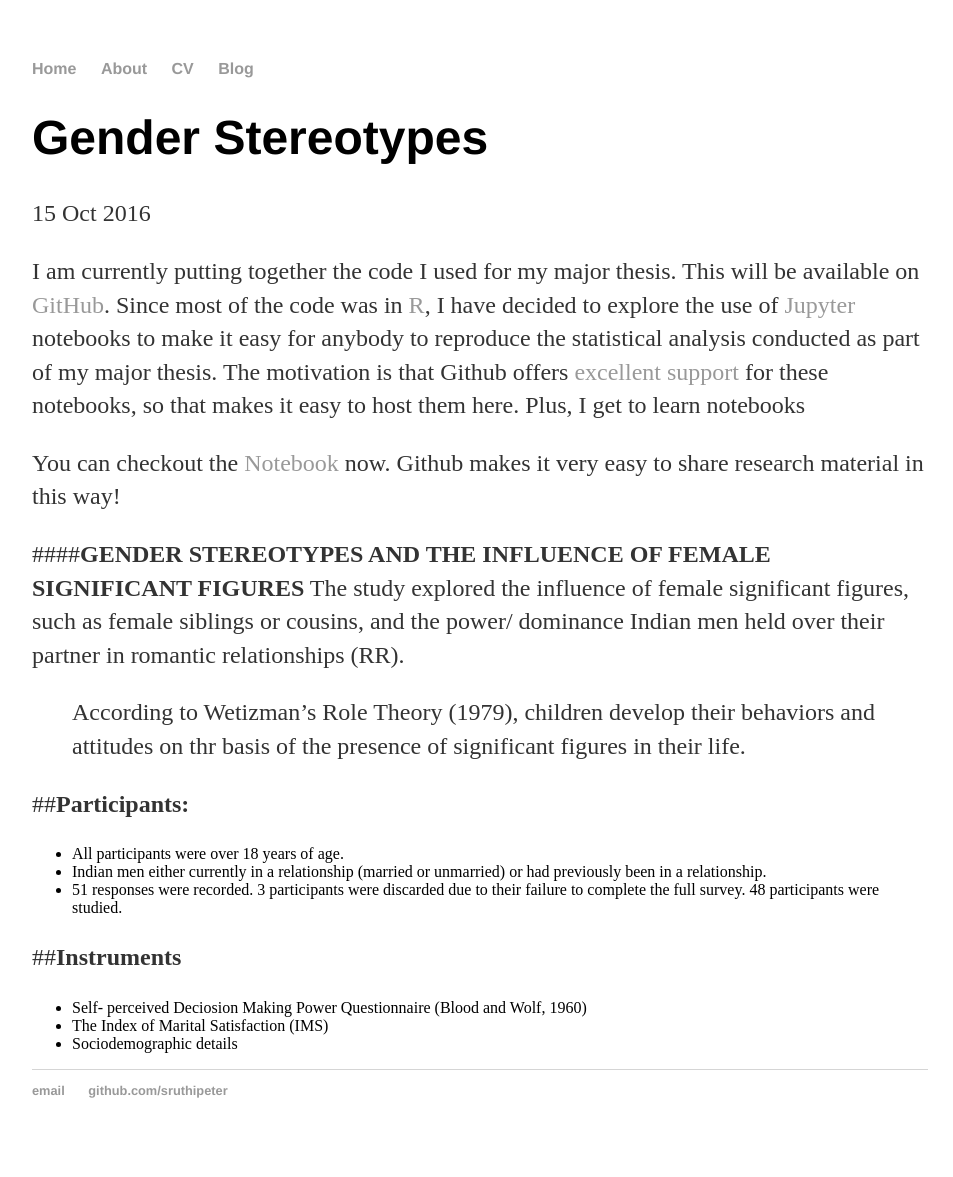
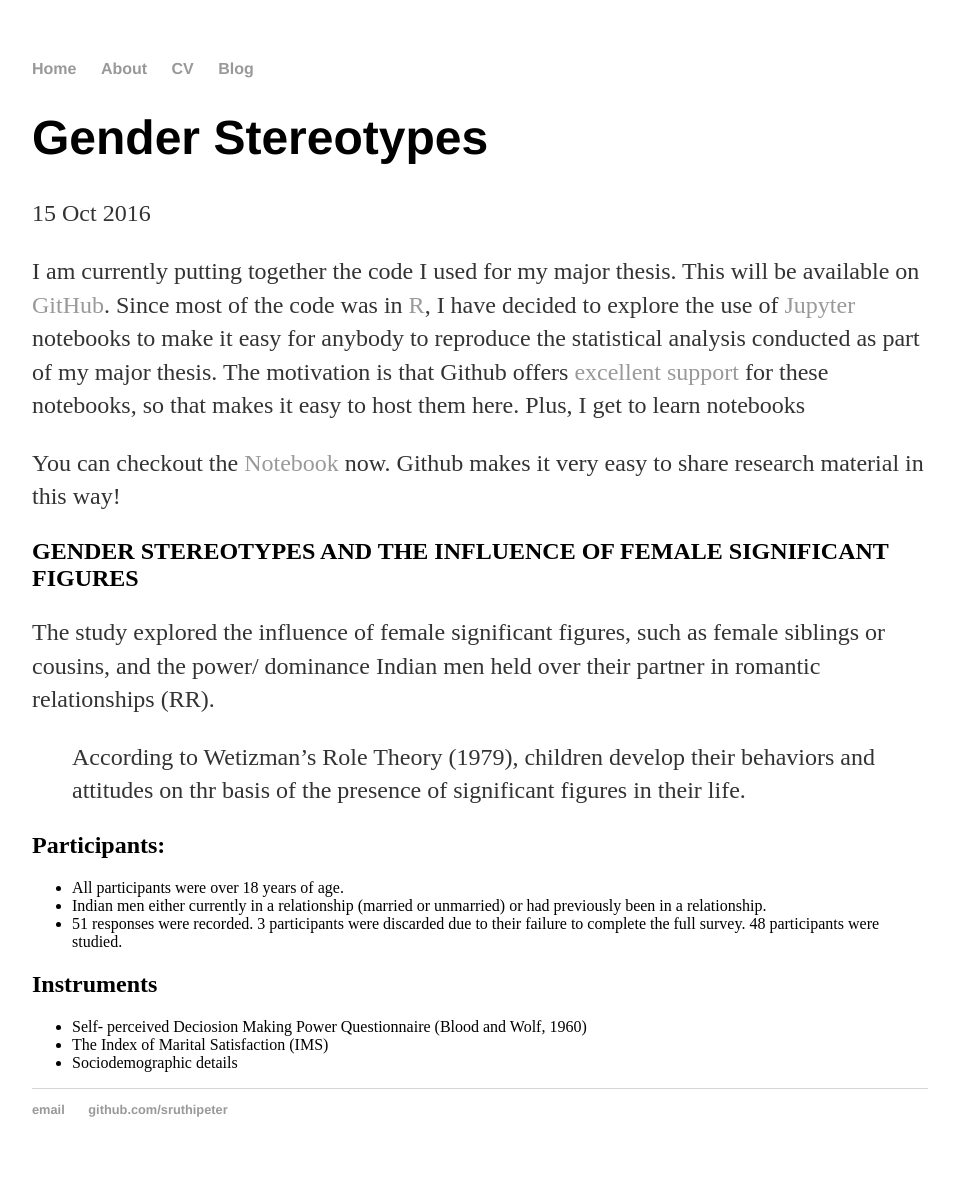
Before and after one commit to sruthipeter/sruthipeter.github.io, a Jekyll site: the page built from _posts/2016-10-16-gender-sterotypes.md, in a window 1280 px wide. Shown: the whole page, without its empty margins (160-1113 px from the left). Built offline with Jekyll 4.4.1, drawn with Linux system fonts in a browser that asks for light colours.

```diff
--- a/_posts/2016-10-16-gender-sterotypes.md
+++ b/_posts/2016-10-16-gender-sterotypes.md
@@ -8,16 +8,20 @@ I am currently putting together the code I used for my major thesis. This will b
 
 You can checkout the [Notebook](https://github.com/sruthipeter/gender-stereotypes/blob/master/gender-stereotypes.ipynb) now. Github makes it very easy to share research material in this way!
 
-####**GENDER STEREOTYPES AND THE INFLUENCE OF FEMALE SIGNIFICANT FIGURES**
+## **GENDER STEREOTYPES AND THE INFLUENCE OF FEMALE SIGNIFICANT FIGURES**
+
 The study explored the influence of female significant figures, such as female siblings or cousins, and the power/ dominance Indian men held over their partner in romantic relationships (RR).
+
 >According to Wetizman's Role Theory (1979), children develop their behaviors and attitudes on thr basis of the presence of significant figures in their life.
 
-##**Participants:**
+## **Participants:**
+
 * All participants were over 18 years of age.
 * Indian men either currently in a relationship (married or unmarried) or had previously been in a relationship.
 * 51 responses were recorded. 3 participants were discarded due to their failure to complete the full survey. 48 participants were studied.
 
-##**Instruments**
+## **Instruments**
+
 * Self- perceived Deciosion Making Power Questionnaire (Blood and Wolf, 1960)
 * The Index of Marital Satisfaction (IMS)
 * Sociodemographic details
```
